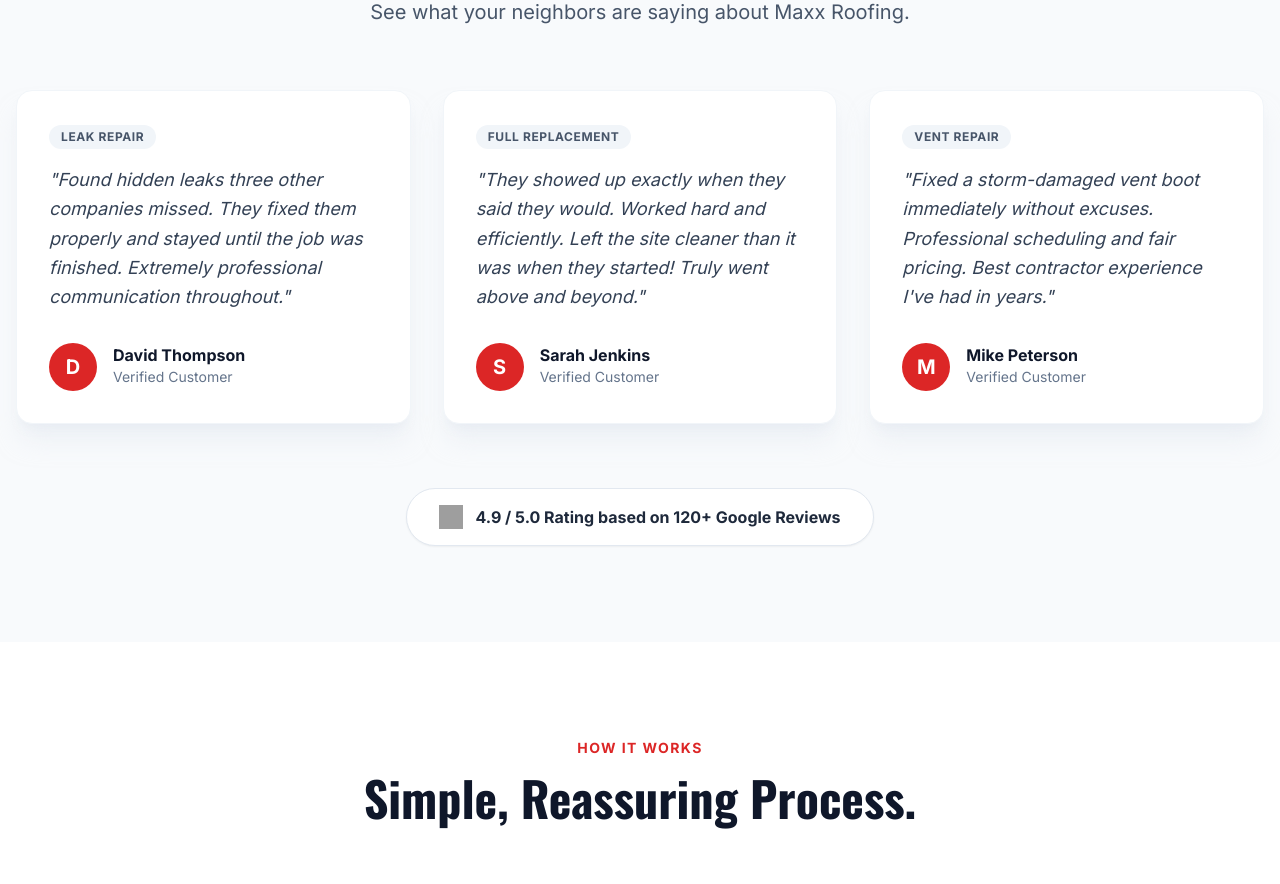
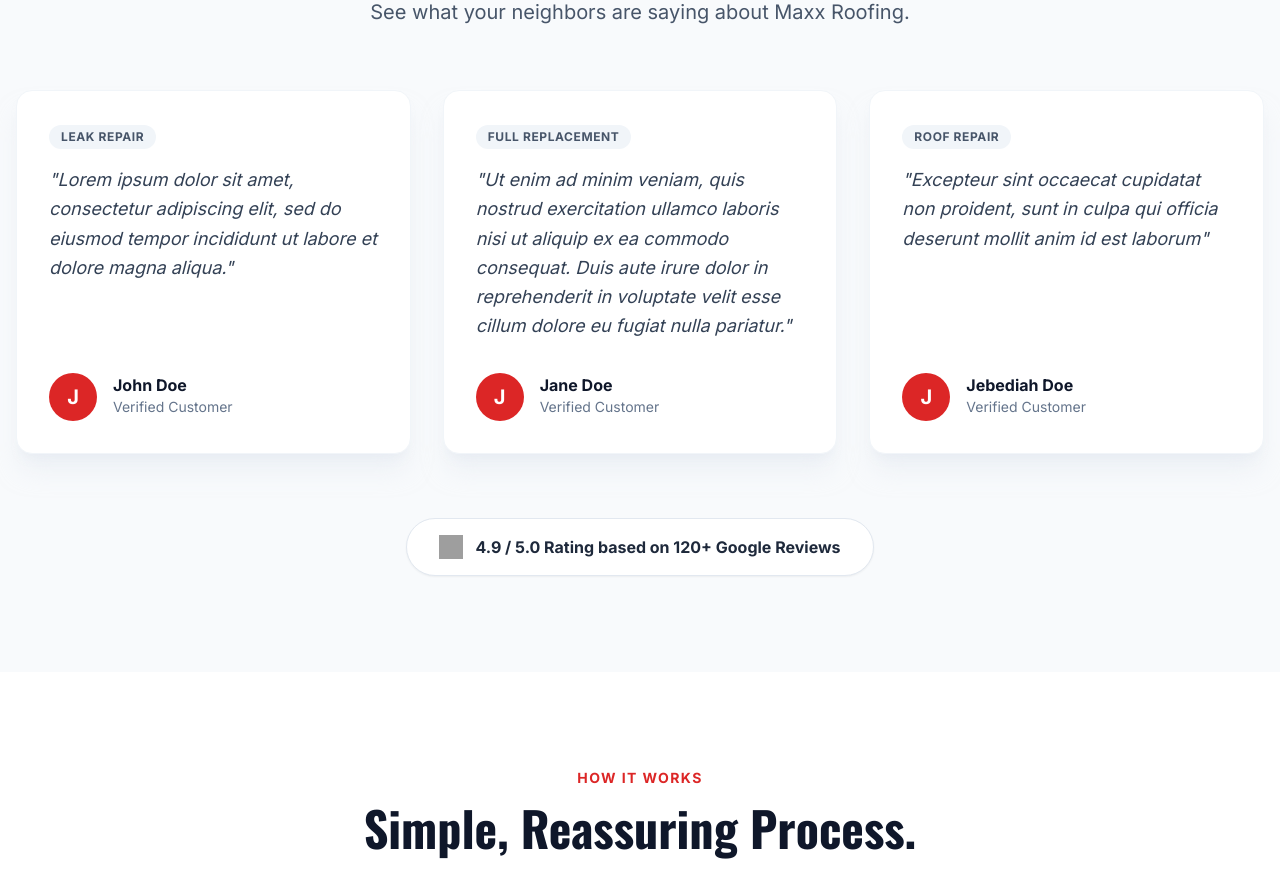
Before and after one commit to ib6897976-cloud/Maxx-Roofing, a React (Vite) app: page / in a window 1280 px wide. Shown: the part 3180-4064 px from the top of the page. Built offline with nearby package versions, Linux system fonts and the light colour scheme; grey boxes are pictures that could not be loaded.

Commit message:
Update Reviews.tsx

```diff
--- a/components/Reviews.tsx
+++ b/components/Reviews.tsx
@@ -2,23 +2,23 @@
 import React from 'react';
 
 const reviews = [
-  {
-    name: 'David Thompson',
-    text: "Found hidden leaks three other companies missed. They fixed them properly and stayed until the job was finished. Extremely professional communication throughout.",
+   {
+    name: 'John Doe',
+    text: "Lorem ipsum dolor sit amet, consectetur adipiscing elit, sed do eiusmod tempor incididunt ut labore et dolore magna aliqua.",
     stars: 5,
     tag: 'Leak Repair'
   },
   {
-    name: 'Sarah Jenkins',
-    text: "They showed up exactly when they said they would. Worked hard and efficiently. Left the site cleaner than it was when they started! Truly went above and beyond.",
+    name: 'Jane Doe',
+    text: "Ut enim ad minim veniam, quis nostrud exercitation ullamco laboris nisi ut aliquip ex ea commodo consequat. Duis aute irure dolor in reprehenderit in voluptate velit esse cillum dolore eu fugiat nulla pariatur.",
     stars: 5,
     tag: 'Full Replacement'
   },
   {
-    name: 'Mike Peterson',
-    text: "Fixed a storm-damaged vent boot immediately without excuses. Professional scheduling and fair pricing. Best contractor experience I've had in years.",
+    name: 'Jebediah Doe',
+    text: "Excepteur sint occaecat cupidatat non proident, sunt in culpa qui officia deserunt mollit anim id est laborum",
     stars: 5,
-    tag: 'Vent Repair'
+    tag: 'Roof Repair'
   }
 ];
 
```
